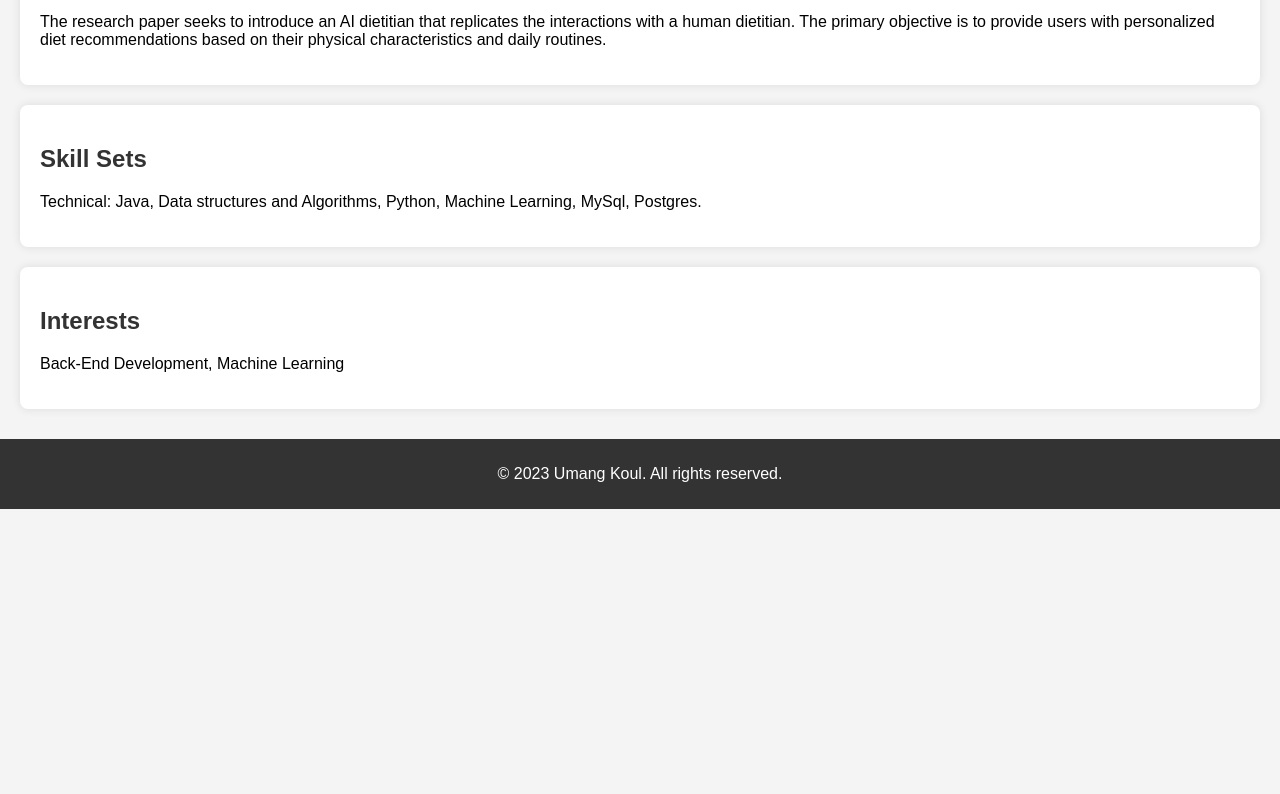
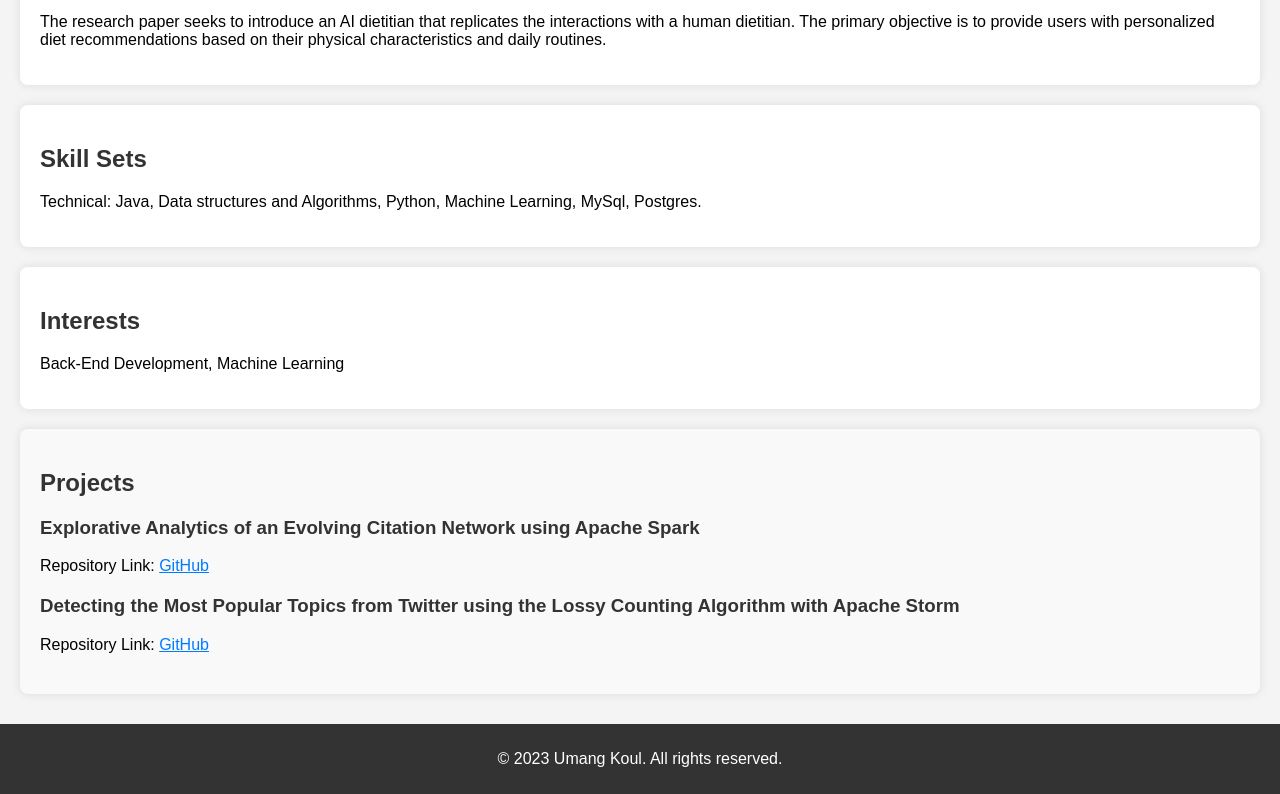
Before and after one commit to koulumang/koulumang.github.io, a plain HTML site: page index.html in a window 1280 px wide. Shown: the part 1320-2114 px from the top of the page. Before the commit the page ends 1829 px from the top, so only its background shows below. Drawn offline with Linux system fonts and the light colour scheme.

Commit message:
projects

```diff
--- a/index.html
+++ b/index.html
@@ -45,6 +45,22 @@
     background-color: #333;
     color: #fff;
   }
+  section.projects {
+            background-color: #f9f9f9;
+            padding: 20px;
+        }
+
+        .project {
+            margin-bottom: 20px;
+        }
+
+        .project h3 {
+            color: #333;
+        }
+
+        .project a {
+            color: #007bff;
+        }
 </style>
 
 </head>
@@ -118,6 +134,25 @@
     <h2>Interests</h2>
     <p>Back-End Development, Machine Learning</p>
   </section>
+  <section class="projects">
+    <h2>Projects</h2>
+
+    <div class="project">
+      <h3>Explorative Analytics of an Evolving Citation Network using Apache Spark</h3>
+      <p>Repository Link: <a
+          href="https://github.com/koulumang/CSU-CS535/tree/main/Explorative%20Analytics%20of%20an%20Evolving%20Citation%20Network%20using%20Apache%20Spark"
+          target="_blank">GitHub</a></p>
+    </div>
+
+    <div class="project">
+      <h3>Detecting the Most Popular Topics from Twitter using the Lossy Counting Algorithm with Apache Storm</h3>
+      <p>Repository Link: <a
+          href="https://github.com/koulumang/CSU-CS535/tree/main/Detecting%20the%20Most%20Popular%20Topics%20from%20Live%20Twitter%20Message%20Streams%20using%20the%20Lossy%20Counting%20Algorithm%20with%20Apache%20Storm"
+          target="_blank">GitHub</a></p>
+    </div>
+
+    <!-- Add more projects as needed -->
+  </section>
 
   <footer>
     <p>&copy; 2023 Umang Koul. All rights reserved.</p>
```
